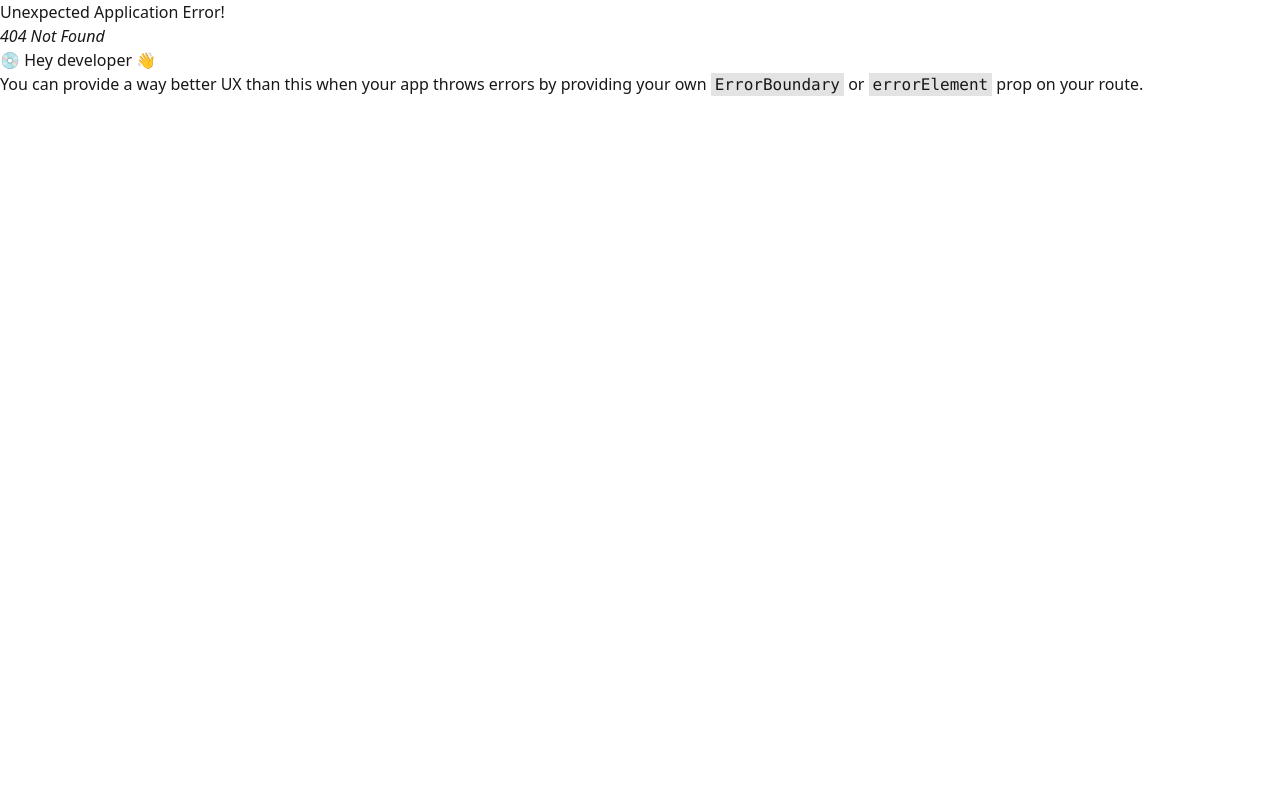
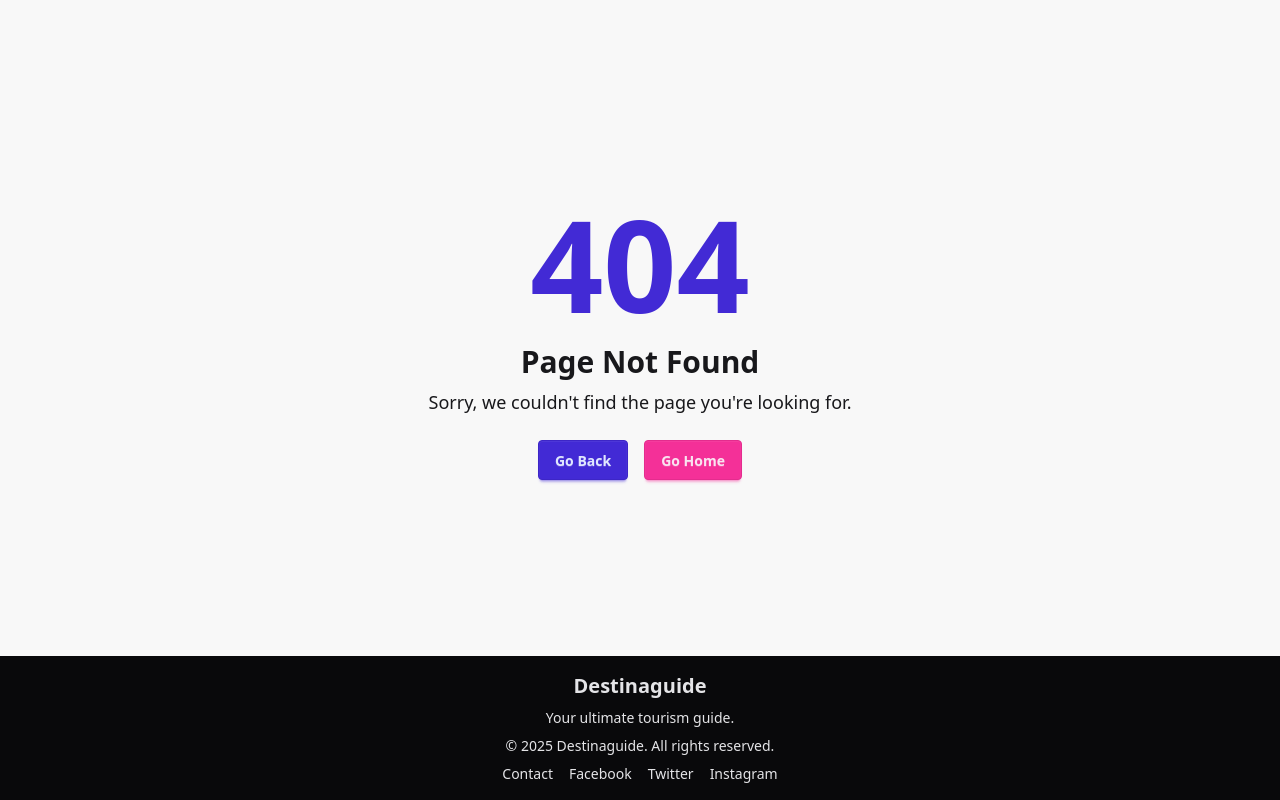
Before and after one commit to Alif-001/DestinaGuide-client, a React (Vite) app: page /login in a window 1280 px wide. Before the commit this address had no page. Built offline with nearby package versions, Linux system fonts and the light colour scheme.

Commit message:
Implement NotFound page

```diff
--- /dev/null
+++ b/src/pages/NotFound.jsx
@@ -0,0 +1,32 @@
+import React from "react";
+import { Link, useNavigate } from "react-router-dom";
+import Footer from "../components/Footer";
+
+const NotFound = () => {
+  const navigate = useNavigate();
+
+  return (
+    <>
+      <div className="min-h-screen flex flex-col items-center justify-center bg-base-200 ">
+        <div className="text-center m-4 pb-30  ">
+          <h1 className="text-9xl font-extrabold text-primary">404</h1>
+          <h2 className="text-3xl font-bold mt-4">Page Not Found</h2>
+          <p className="mt-2 text-lg text-base-content">
+            Sorry, we couldn't find the page you're looking for.
+          </p>
+          <div className="mt-6 flex justify-center gap-4">
+            <button onClick={() => navigate(-1)} className="btn btn-primary">
+              Go Back
+            </button>
+            <Link to="/" className="btn btn-secondary">
+              Go Home
+            </Link>
+          </div>
+        </div>
+      </div>
+    <Footer/>
+    </>
+  );
+};
+
+export default NotFound;
--- a/src/routes/Routes.jsx
+++ b/src/routes/Routes.jsx
@@ -1,11 +1,13 @@
 import React from 'react';
 import { createBrowserRouter } from 'react-router-dom';
 import App from '../App';
+import NotFound from '../pages/NotFound';
 
 const Routes = createBrowserRouter([
   {
     path: "/",
     element: <App/>,
+    errorElement: <NotFound/>
   },
 ]);
 
```
